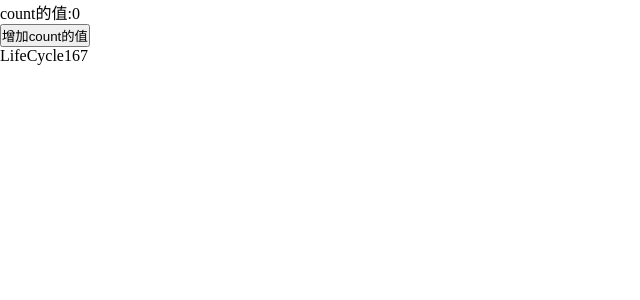
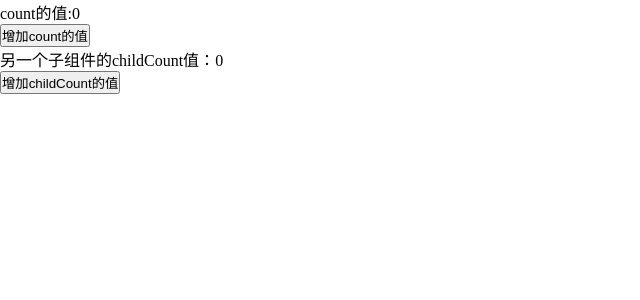
Before and after one commit to renmingxin/ReactRoad, a React (Create React App) app: page / in a window 1280 px wide. Shown: the top 300 px of the page, without its empty margins (0-640 px from the left). Built offline with nearby package versions, Linux system fonts and the light colour scheme.

Commit message:
16.3之前和之后react 生命周期函数  两版本

```diff
--- a/src/life/ChildLifeCycle.js
+++ b/src/life/ChildLifeCycle.js
@@ -15,7 +15,6 @@ class ChildLifeCycle extends React.Component{
         //可以进行状态的设置，也可以发送ajax请求 官方也不建议 在16.3也被移除了
         console.log('2.componentWillReceiveProps')
     }
-
     shouldComponentUpdate(){
         console.log('2.shouldComponentUpdate')
         return true;
--- a/src/life/LifeCycle.js
+++ b/src/life/LifeCycle.js
@@ -38,7 +38,7 @@ class LifeCycle extends React.Component{
                     :''
                 }
                  */}
-                 <LifeCycle167></LifeCycle167>
+                 <LifeCycle167 n={this.state.count}></LifeCycle167>
             </>
         )
     }
--- a/src/life/LifeCycle167.js
+++ b/src/life/LifeCycle167.js
@@ -9,7 +9,9 @@ class LifeCycle167 extends React.Component {
     constructor(){
         console.log('3.constructor')
         super();
-        this.state = {}
+        this.state = {
+            childCount:0
+        }
     }
 
     static getDerivedStateFromProps(){
@@ -20,13 +22,43 @@ class LifeCycle167 extends React.Component {
     render(){
         console.log('3.render')
         return (
-            <div>LifeCycle167</div>
+            <div>
+               <div>另一个子组件的childCount值：{this.state.childCount}</div>
+               <button onClick={ this.handleClick }>增加childCount的值</button>
+            </div>
         )
     }
 
     componentDidMount(){
         console.log('3.componentDidMount')
     }
+
+    shouldComponentUpdate(){
+        console.log('3.shouldComponentUpdate')
+        return true;
+    }
+
+    //拿到之前的快照
+    getSnapshotBeforeUpdate(){
+        // 必须和componentDidUpdate写在一起
+        console.log('3.getSnapshotBeforeUpdate')
+        return {
+            a:10
+        };
+    }
+
+
+    componentDidUpdate(prevProps, prevState, snapShot){
+        console.log(prevProps, prevState, snapShot)//{n: 0} {childCount: 0} {a: 10}
+        console.log('3.componentDidUpdate')
+    }
+
+
+    handleClick = ()=>{
+        this.setState({
+            childCount:this.state.childCount+1
+        })
+    }
 }
 
 export default LifeCycle167;
```
